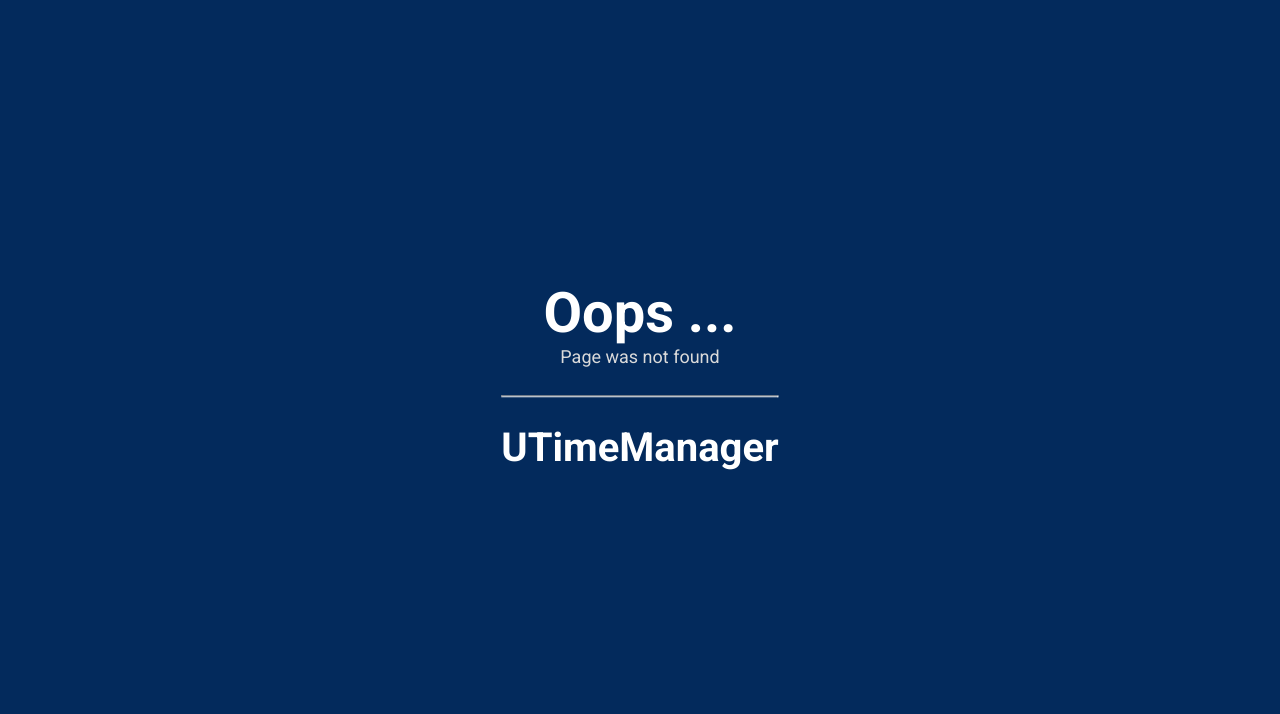
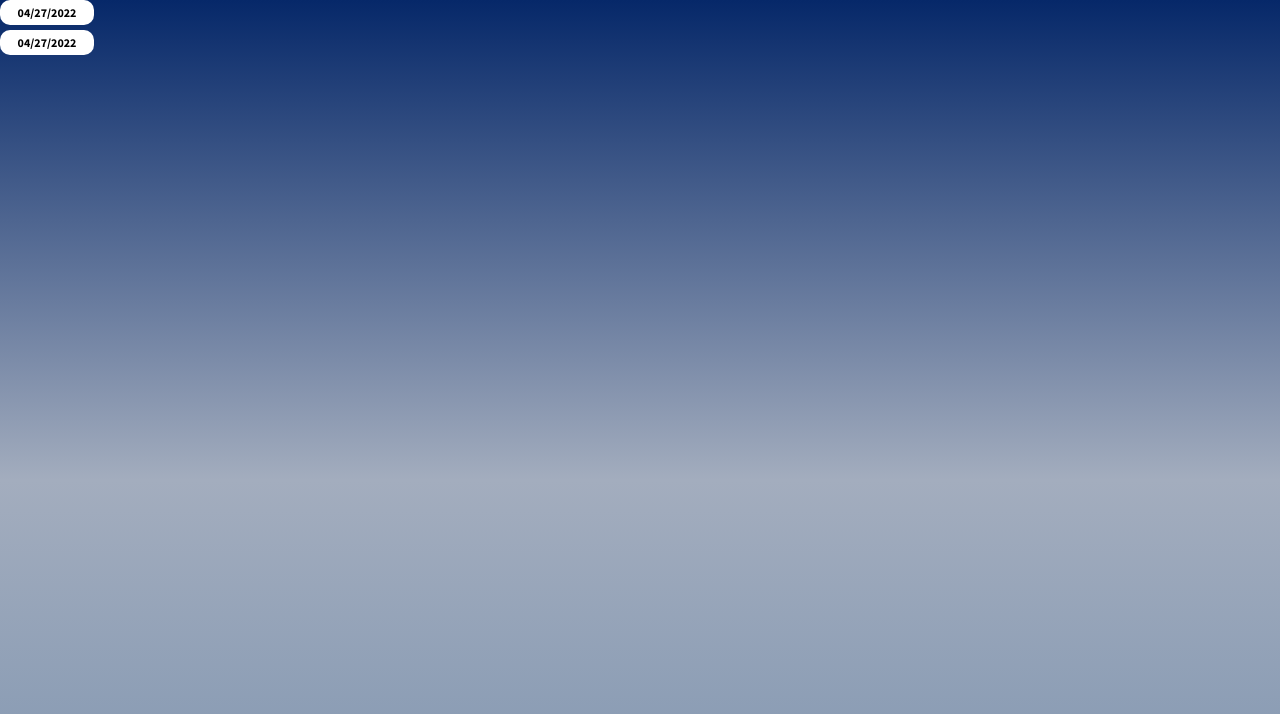
Before and after one commit to utmgdsc/UTimeManager, a React (Create React App) app in the folder client/: page /insights in a window 1280 px wide. Before the commit this address had no page. Shown: the top 714 px of the page. Built offline with nearby package versions, Linux system fonts and the light colour scheme.

Commit message:
Implement DateSelector

```diff
--- a/client/package.json
+++ b/client/package.json
@@ -12,6 +12,7 @@
     "react-bootstrap": "^2.1.1",
     "react-bootstrap-icons": "^1.7.2",
     "react-calendar": "^3.7.0",
+    "react-datepicker": "^4.7.0",
     "react-dom": "^17.0.2",
     "react-icons": "^4.3.1",
     "react-router-dom": "6",
--- a/client/src/App.js
+++ b/client/src/App.js
@@ -5,11 +5,13 @@ import SignUpPage from "./pages/CredentialsPage/SignUpPage.js";
 import PageNotFound from "./pages/PageNotFound/PageNotFound.js";
 import CalendarPage from "./pages/CalendarPage/CalendarPage.js";
 import TaskHistoryPage from "./pages/TaskHistoryPage/TaskHistoryPage.js";
+import InsightsPage from "./pages/InsightsPage/InsightsPage.js";
 
 const App = () => {
   return (
     <BrowserRouter>
       <Routes>
+        <Route path="/insights" element={<InsightsPage />} />
         <Route path="/task_history" element={<TaskHistoryPage />} />
         <Route path="/" element={<LoginPage />} />
         <Route path="/calendar" element={<CalendarPage />} />
--- /dev/null
+++ b/client/src/components/DateSelector/DateSelector.js
@@ -0,0 +1,29 @@
+import React, { useState } from "react";
+import styles from "./DateSelector.module.css";
+import { PropTypes } from "prop-types";
+import DatePicker from "react-datepicker";
+import "react-datepicker/dist/react-datepicker.css";
+
+export const DateSelector = ({ onDateChanged, showTime }) => {
+  const [currDate, setCurrDate] = useState(new Date());
+
+  const _handleDateChanged = (newDate) => {
+    setCurrDate(newDate);
+    onDateChanged(newDate);
+  };
+
+  return (
+    <DatePicker
+      selected={currDate}
+      onChange={_handleDateChanged}
+      showTimeSelect={showTime}
+      timeIntervals={10}
+      className={styles.dateSelectorInputBox}
+    />
+  );
+};
+
+DateSelector.propTypes = {
+  onDateChanged: PropTypes.func,
+  showTime: PropTypes.bool,
+};
--- /dev/null
+++ b/client/src/components/DateSelector/DateSelector.module.css
@@ -0,0 +1,12 @@
+.dateSelectorInputBox {
+  border-radius: 10px;
+  padding: 3px 5px;
+  font-size: 0.75rem;
+  font-family: "Source Sans Pro", sans-serif;
+  font-weight: bold;
+  text-align: center;
+  margin-bottom: 5px;
+  background-color: white;
+  border-color: transparent;
+  max-width: 80px;
+}
--- a/client/src/components/InputBox/InputBox.module.css
+++ b/client/src/components/InputBox/InputBox.module.css
@@ -23,6 +23,6 @@
   font-family: "Source Sans Pro", sans-serif;
 }
 
-.description{
+.description {
   height: 100px;
 }
--- /dev/null
+++ b/client/src/pages/InsightsPage/InsightsPage.js
@@ -0,0 +1,23 @@
+import React from "react";
+import styles from "./InsightsPage.module.css";
+import { DateSelector } from "../../components/DateSelector/DateSelector.js";
+
+const InsightsPage = () => {
+  return (
+    <div className={styles.bg}>
+      <DateSelector
+        showTime
+        onDateChanged={(newDate) => {
+          console.log(newDate);
+        }}
+      />
+      <DateSelector
+        onDateChanged={(newDate) => {
+          console.log(newDate);
+        }}
+      />
+    </div>
+  );
+};
+
+export default InsightsPage;
--- /dev/null
+++ b/client/src/pages/InsightsPage/InsightsPage.module.css
@@ -0,0 +1,7 @@
+.bg {
+  background-image: linear-gradient(#062869, #a3adbe 60%, #8498b2);
+  height: 100vh;
+  width: 100%;
+  display: flex;
+  flex-direction: column;
+}
--- a/client/src/pages/TaskFormPage/TaskFormPage.module.css
+++ b/client/src/pages/TaskFormPage/TaskFormPage.module.css
@@ -1,7 +1,7 @@
-.header{
+.header {
   color: white;
   font-weight: 400;
-    font-size: 2.0rem;
+  font-size: 2rem;
   padding: 0px 15px 0px 20px;
   font-family: "Source Sans Pro", sans-serif;
 }
@@ -11,14 +11,8 @@
   justify-content: center;
   flex-direction: column;
   align-items: center;
-
-    /* position: absolute; */
   background: #032a5c;
-    /* top: 50%;
-    left: 50%; */
-    /* transform: translate(-50%, -50%); */
   height: 100vh;
-    /* width: 100vw;  */
 }
 
 .inputBox {
@@ -30,16 +24,16 @@
   border-color: transparent;
 }
 
-.button{
+.button {
   padding: 0px 15px;
 }
 
-button{
+button {
   background-color: white;
-    font-weight:bold;
+  font-weight: bold;
   color: grey;
 }
 
-.closeButton{
+.closeButton {
   margin-left: 16px;
 }
```
Also changed, not shown: 1 other file (tests, documents, lock files or other folders). Lines whose indentation alone changed are shown as unchanged.
